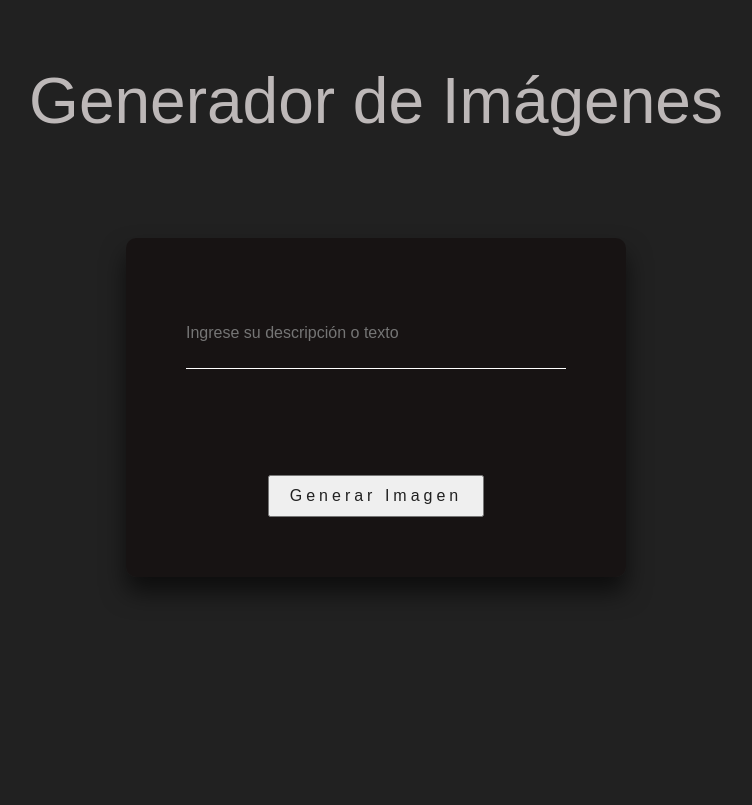
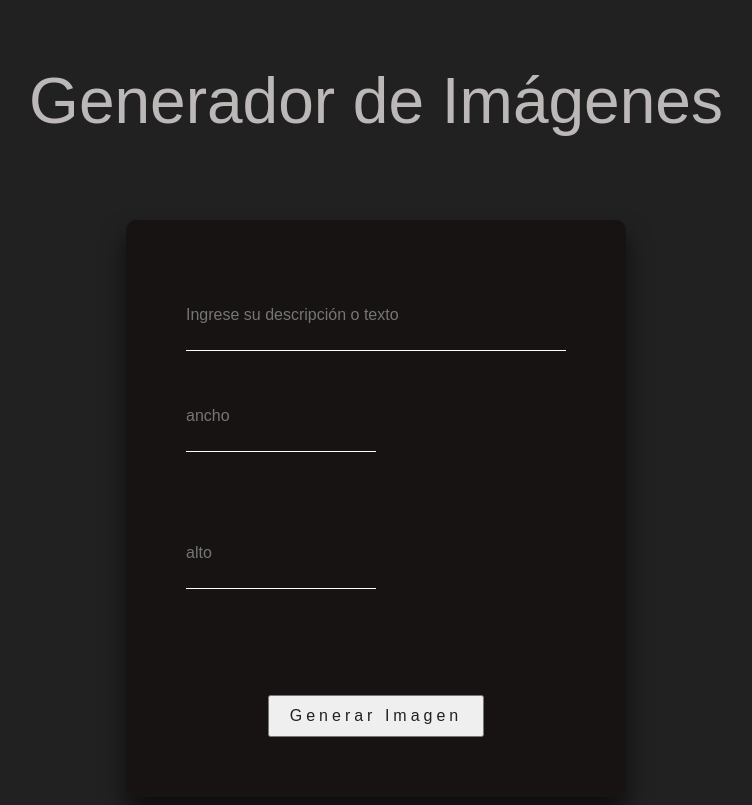
Before and after one commit to AlbertoJCAlvardo/Image-Generation-Web-App, a Flask app: page / in a window 1280 px wide. Shown: the whole page, without its empty margins (264-1016 px from the left). Before the commit the page ends 588 px from the top, so only its background shows below. Run offline with Flask 3, Linux system fonts and the light colour scheme.

Commit message:
Add files via upload

```diff
--- a/templates/index.html
+++ b/templates/index.html
@@ -11,7 +11,6 @@
                 <p>Generador de Imágenes</p>
             </div>
             <br>
-            <br>
             <div class="login-box">
                 <form action="/generar_imagen" method="post">
                     <div class="prompt-box">
@@ -19,7 +18,14 @@
                         <input type="text" name="prompt" placeholder="Ingrese su descripción o texto"></input>
 
                     </div>
-
+                    <div class="size-box">
+                        <input type="text" name="ancho" min="0" max="3000" placeholder="ancho"></input>
+                    </div>
+                    <br>
+                    <br>
+                    <div class="size-box">
+                        <input type="text" name="alto" min="0" max="3000" placeholder="alto"></input>
+                    </div>
                     <br>
                     <br>
                     <center>
```
